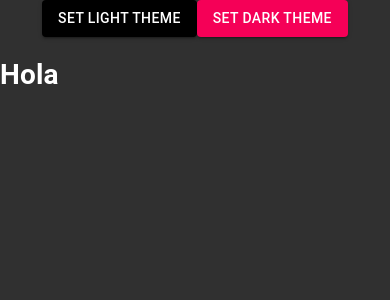
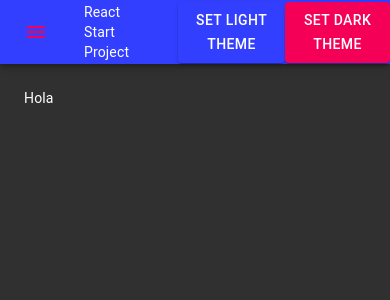
Before and after one commit to Luis-Hermida/react-template-project, a React (Create React App) app in the folder client/: page / in a window 390 px wide. Shown: the top 300 px of the page. Built offline with nearby package versions, Linux system fonts and the light colour scheme.

Commit message:
1. Responsive SideNav with Header & folder restructure.

```diff
--- a/client/src/App.tsx
+++ b/client/src/App.tsx
@@ -1,15 +1,100 @@
-import React, { Fragment, useContext } from "react";
-import "./App.css";
+import { Fragment, useState, FC, useContext } from "react";
+import { BrowserRouter } from "react-router-dom";
+import AppBar from "@material-ui/core/AppBar";
+import Drawer from "@material-ui/core/Drawer";
+import Hidden from "@material-ui/core/Hidden";
+import IconButton from "@material-ui/core/IconButton";
+import MenuIcon from "@material-ui/icons/Menu";
+import { makeStyles } from "@material-ui/core/styles";
 import { Button } from "@material-ui/core";
-import { ThemeContext } from "./template_components/ThemeProvider";
+import { ThemeContext } from "./features/ThemeProvider";
 
-const App: React.FC = () => {
+const drawerWidth = "240px";
+const useStyles = makeStyles((theme) => ({
+  root: {
+    display: "flex",
+  },
+  drawer: {
+    [theme.breakpoints.up("md")]: {
+      width: drawerWidth,
+      flexShrink: 0,
+    },
+  },
+  appBar: {
+    height: 64,
+    display: "flex",
+    flexDirection: "row",
+    justifyContent: "space-between",
+    [theme.breakpoints.up("md")]: {
+      width: `calc(100% - ${drawerWidth}px)`,
+      marginLeft: drawerWidth,
+    },
+  },
+  section: {
+    padding: 8,
+    [theme.breakpoints.up("md")]: {
+      marginLeft: drawerWidth,
+    },
+  },
+  menuButton: {
+    marginRight: theme.spacing(2),
+    [theme.breakpoints.up("md")]: {
+      display: "none",
+    },
+  },
+  headerSection: {
+    marginLeft: 24,
+    display: "flex",
+    flexDirection: "row",
+    justifyContent: "space-between",
+    alignItems: "center",
+  },
+  drawerPaper: {
+    width: drawerWidth,
+  },
+  content: {
+    flexGrow: 1,
+    padding: 24,
+    marginTop: 64,
+  },
+}));
+
+const App: FC = (props: any) => {
+  const [mobileOpen, setMobileOpen] = useState(false);
   const setThemeName = useContext(ThemeContext);
+  const { window } = props;
+  const classes = useStyles();
+
+  const handleDrawerToggle = () => {
+    setMobileOpen(!mobileOpen);
+  };
+
+  const drawer = (
+    <Fragment>
+      <h1>Hola</h1>
+    </Fragment>
+  );
+
+  const container =
+    window !== undefined ? () => window().document.body : undefined;
 
   return (
-    <Fragment>
-      <React.StrictMode>
-        <div className="App">
+    <BrowserRouter>
+      <div className={classes.root}>
+        <AppBar position="fixed" className={classes.appBar}>
+          <div className={classes.headerSection}>
+            <IconButton
+              color="secondary"
+              aria-label="open drawer"
+              edge="start"
+              onClick={handleDrawerToggle}
+              className={classes.menuButton}
+            >
+              <MenuIcon />
+            </IconButton>
+            <p className={classes.section}>React Start Project</p>
+          </div>
+          <div className={classes.headerSection}>
             <Button
               variant="contained"
               color="primary"
@@ -25,9 +110,40 @@
               Set Dark Theme
             </Button>
           </div>
-        <h1>Hola</h1>
-      </React.StrictMode>
-    </Fragment>
+        </AppBar>
+        <nav className={classes.drawer} aria-label="mailbox folders">
+          <Hidden smUp implementation="css">
+            <Drawer
+              container={container}
+              variant="temporary"
+              anchor={"left"}
+              open={mobileOpen}
+              onClose={handleDrawerToggle}
+              classes={{
+                paper: classes.drawerPaper,
+              }}
+              ModalProps={{
+                keepMounted: true,
+              }}
+            >
+              {drawer}
+            </Drawer>
+          </Hidden>
+          <Hidden smDown implementation="css">
+            <Drawer
+              classes={{
+                paper: classes.drawerPaper,
+              }}
+              variant="permanent"
+              open
+            >
+              {drawer}
+            </Drawer>
+          </Hidden>
+        </nav>
+        <main className={classes.content}>Hola</main>
+      </div>
+    </BrowserRouter>
   );
 };
 
--- a/client/src/template_components/ThemeProvider.tsx
+++ b/client/src/features/ThemeProvider.tsx
@@ -1,7 +1,7 @@
 import { useState, FC, createContext } from "react";
 import { MuiThemeProvider } from "@material-ui/core";
 import { unstable_createMuiStrictModeTheme } from "@material-ui/core/styles";
-import { themeCreator } from "../themes/base";
+import { themeCreator } from "./themes/base";
 import CssBaseline from "@material-ui/core/CssBaseline";
 
 export const ThemeContext = createContext((themeName: string): void => {});
--- a/client/src/themes/dark.ts
+++ b/client/src/features/themes/dark.ts
@@ -4,7 +4,7 @@
   palette: {
     type: "dark",
     primary: {
-      main: "#000",
+      main: "#333fff",
     },
   },
 });
--- a/client/src/index.tsx
+++ b/client/src/index.tsx
@@ -3,11 +3,13 @@
 import "./index.css";
 import App from "./App";
 import reportWebVitals from "./reportWebVitals";
-import ThemeProvider from "./template_components/ThemeProvider";
+import ThemeProvider from "./features/ThemeProvider";
 
 ReactDOM.render(
   <ThemeProvider>
-    <App />
+    <React.StrictMode>
+      <App />
+    </React.StrictMode>
   </ThemeProvider>,
   document.getElementById("root")
 );
```
Also changed, not shown: client/src/features/views/ThemeSwitcher.tsx (added, +29 -0 lines), client/src/features/AnimationRouter.tsx (renamed from client/src/template_components/AnimationRouter.tsx), client/src/features/ReduxThunkExample.tsx (renamed from client/src/template_components/ReduxThunkExample.tsx), client/src/features/ToastExample.tsx (renamed from client/src/template_components/ToastExample.tsx), client/src/features/themes/base.ts (renamed from client/src/themes/base.ts), client/src/features/themes/light.ts (renamed from client/src/themes/light.ts). Lines whose indentation alone changed are shown as unchanged.
